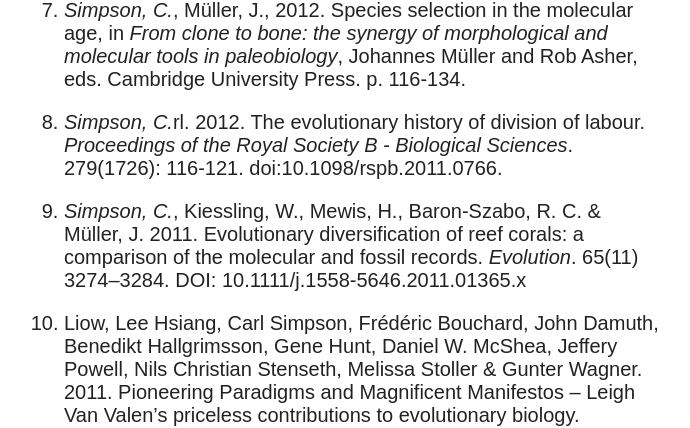
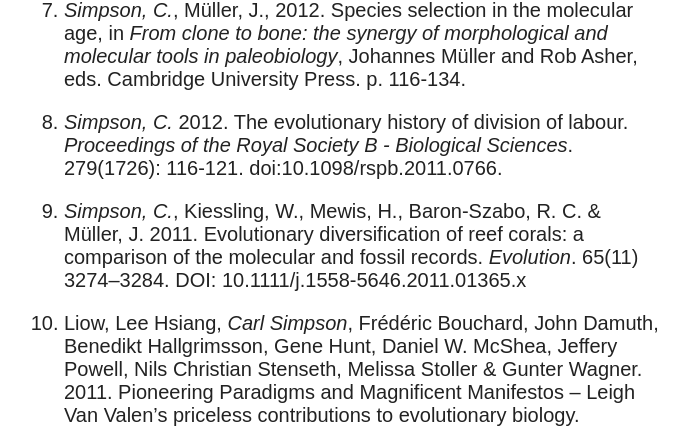
Before and after one commit to simpson-carl/simpson-carl.github.io, a Jekyll site: the page built from publications.md, in a window 1280 px wide and 900 px high, scrolled down 1191 px. Shown: the part 149-577 px from the top of the window, without its empty margins (296-986 px from the left). Built offline with Jekyll 4.4.1, drawn with Linux system fonts in a browser that asks for light colours; nearby versions of some CDN libraries; Markdown is read by kramdown in place of the engine named in the settings.

Commit message:
FIxed full name in DOL paper

```diff
--- a/publications.md
+++ b/publications.md
@@ -22,11 +22,11 @@
 
 6. *Simpson, C.*, Müller, J., 2012. Species selection in the molecular age, in *From clone to bone: the synergy of morphological and molecular tools in paleobiology*, Johannes Müller and Rob Asher, eds. Cambridge University Press. p. 116-134.
 
-7. *Simpson, C.*rl. 2012. The evolutionary history of division of labour. *Proceedings of the Royal Society B - Biological Sciences*. 279(1726): 116-121. doi:10.1098/rspb.2011.0766.
+7. *Simpson, C.* 2012. The evolutionary history of division of labour. *Proceedings of the Royal Society B - Biological Sciences*. 279(1726): 116-121. doi:10.1098/rspb.2011.0766.
 
 8. *Simpson, C.*, Kiessling, W., Mewis, H., Baron-Szabo, R. C. & Müller, J. 2011. Evolutionary diversification of reef corals: a comparison of the molecular and fossil records. *Evolution*. 65(11) 3274–3284. DOI: 10.1111/j.1558-5646.2011.01365.x
 
-9. Liow, Lee Hsiang, Carl Simpson, Frédéric Bouchard, John Damuth, Benedikt Hallgrimsson, Gene Hunt, Daniel W. McShea, Jeffery Powell, Nils
+9. Liow, Lee Hsiang, *Carl Simpson*, Frédéric Bouchard, John Damuth, Benedikt Hallgrimsson, Gene Hunt, Daniel W. McShea, Jeffery Powell, Nils
 Christian Stenseth, Melissa Stoller & Gunter Wagner. 2011. Pioneering Paradigms and Magnificent Manifestos -- Leigh Van Valen’s priceless contributions to evolutionary biology. *Evolution*. 65(4) 917-922. DOI: 10.1111/j.1558-5646.2011.01242.x
 
 10. *Simpson, C.* 2011. How many levels are there? How insights from evolutionary transitions in individuality help measure the hierarchical complexity of life. In, *The Major Transitions in Evolution Revisited*, Brett Calcott & Kim Sterelny eds.  MIT Press.
```
Also changed, not shown: 3 other files.
